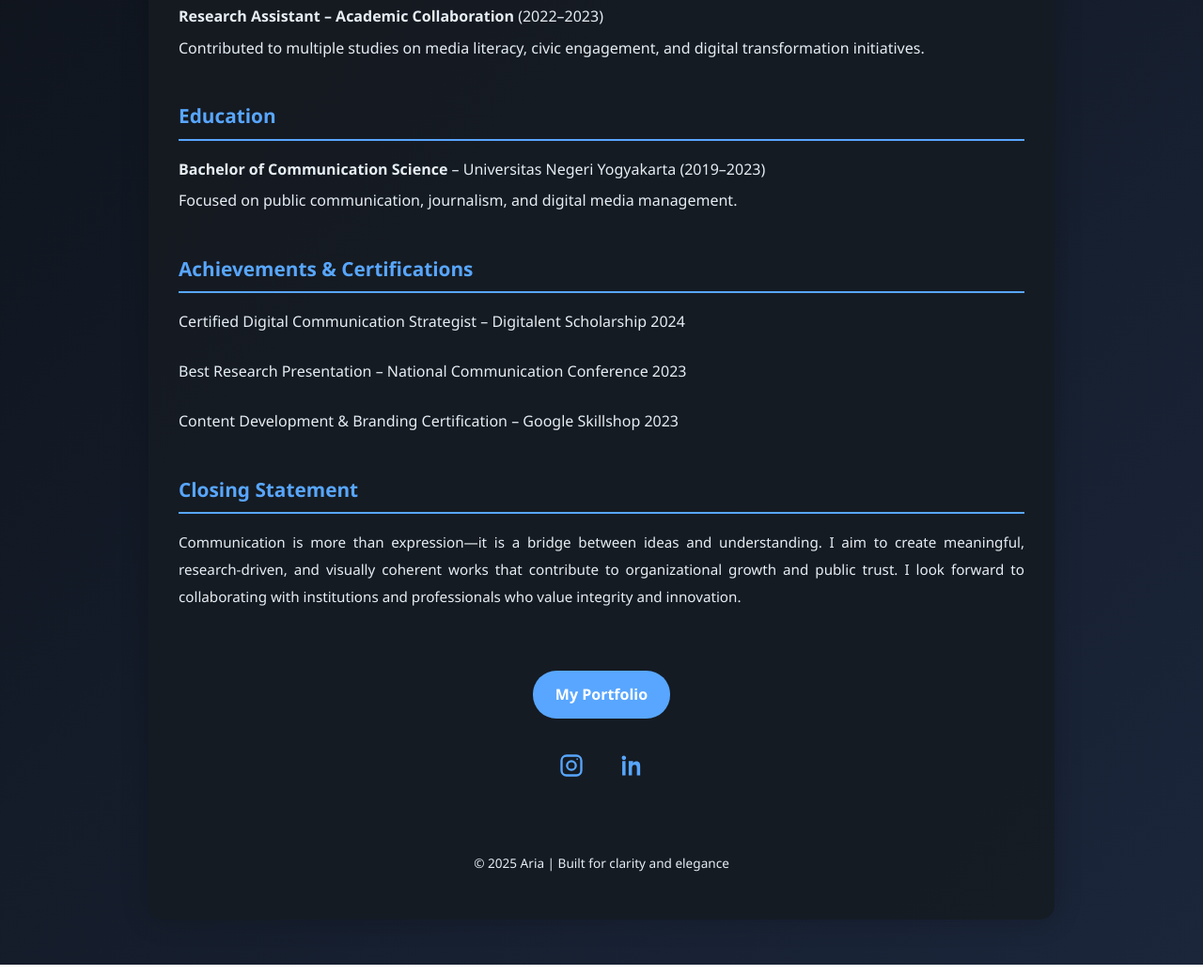
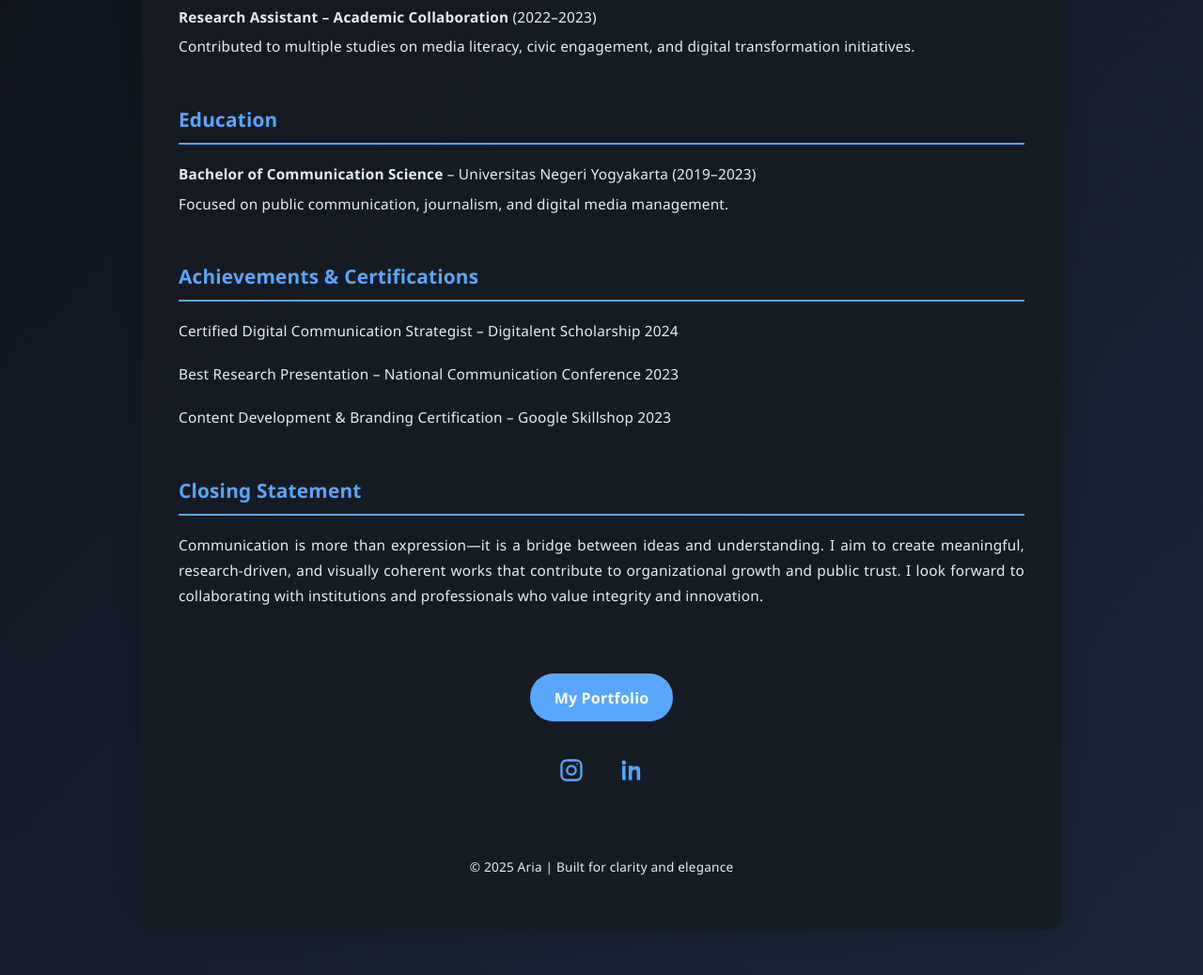
Before and after one commit to Goldemarine/ars-portofolio, a plain HTML site: page idenresume.html in a window 1280 px wide. Shown: the part 538-1576 px from the top of the page at 94% size. Drawn offline with Linux system fonts and the light colour scheme.

Commit message:
idenresume.html

```diff
--- a/idenresume.html
+++ b/idenresume.html
@@ -25,7 +25,8 @@
       font-family: 'Segoe UI', Tahoma, Geneva, Verdana, sans-serif;
       margin: 0;
       transition: background 0.4s ease, color 0.4s ease;
-      line-height: 1.8;
+      line-height: 1.75;
+      letter-spacing: 0.2px;
     }
 
     header {
@@ -49,8 +50,8 @@
 
     .switch-container {
       display: flex;
+      align-items: center;
       gap: 10px;
-      align-items: center;
     }
 
     .switch-btn {
@@ -72,41 +73,35 @@
     .container {
       max-width: 900px;
       margin: 3rem auto;
-      padding: 2rem;
+      padding: 2.5rem;
       background: var(--card-bg);
       border-radius: 15px;
       box-shadow: 0 0 30px rgba(0,0,0,0.2);
     }
 
     section {
-      margin-bottom: 2.5rem;
+      margin-bottom: 2.8rem;
     }
 
     h2 {
       color: var(--accent-color);
       border-bottom: 2px solid var(--accent-color);
-      padding-bottom: 0.3rem;
-      margin-bottom: 1rem;
+      padding-bottom: 0.4rem;
+      margin-bottom: 1.2rem;
       font-size: 1.3rem;
     }
 
-    p {
+    p, li {
       text-align: justify;
-      line-height: 1.9;
-      font-size: 0.95rem;
-      margin-bottom: 1.5rem;
+      line-height: 1.75;
+      font-size: 0.96rem;
+      margin: 0 0 1.2rem 0;
     }
 
     ul {
       list-style: none;
       padding: 0;
       margin: 0;
-    }
-
-    li {
-      margin-bottom: 1.5rem;
-      text-align: justify;
-      line-height: 1.8;
     }
 
     strong {
@@ -117,7 +112,7 @@
     .btn {
       display: inline-block;
       margin-top: 1.5rem;
-      padding: 0.7rem 1.5rem;
+      padding: 0.7rem 1.6rem;
       border-radius: 25px;
       background-color: var(--accent-color);
       color: #fff;
@@ -132,7 +127,7 @@
     }
 
     .social-icons {
-      margin-top: 2rem;
+      margin-top: 2.2rem;
       text-align: center;
     }
 
@@ -154,8 +149,10 @@
       margin-top: 3rem;
       padding: 1rem;
       color: var(--text-color);
+      line-height: 1.6;
     }
   </style>
+
   <script src="https://kit.fontawesome.com/8f0c72b3c7.js" crossorigin="anonymous"></script>
 </head>
 <body>
@@ -171,30 +168,22 @@
     <section id="about">
       <h2 id="aboutTitle">About Me</h2>
       <p id="aboutText">
-        I am an adaptable and creative communication professional who values clarity, precision, and purpose in every message.
-        With a background in media, public relations, and research, I combine analytical thinking with design sensibility
-        to craft communication strategies that resonate and create impact.
+        I am an adaptable and creative communication professional who values clarity, precision, and purpose in every message. With a background in media, public relations, and research, I combine analytical thinking with design sensibility to craft communication strategies that resonate and create impact.
       </p>
     </section>
 
     <section id="experience">
       <h2 id="expTitle">Work Experience</h2>
       <ul id="expList">
-        <li><strong>Communication Analyst – Regional Government Project</strong> (2024–Present)<br>
-          Develops communication frameworks, manages public relations, and ensures transparent dissemination of official information.
-        </li>
-        <li><strong>Research Assistant – Academic Collaboration</strong> (2022–2023)<br>
-          Contributed to multiple studies on media literacy, civic engagement, and digital transformation initiatives.
-        </li>
+        <li><strong>Communication Analyst – Regional Government Project</strong> (2024–Present)<br>Develops communication frameworks, manages public relations, and ensures transparent dissemination of official information.</li>
+        <li><strong>Research Assistant – Academic Collaboration</strong> (2022–2023)<br>Contributed to multiple studies on media literacy, civic engagement, and digital transformation initiatives.</li>
       </ul>
     </section>
 
     <section id="education">
       <h2 id="eduTitle">Education</h2>
       <ul id="eduList">
-        <li><strong>Bachelor of Communication Science</strong> – Universitas Negeri Yogyakarta (2019–2023)<br>
-          Focused on public communication, journalism, and digital media management.
-        </li>
+        <li><strong>Bachelor of Communication Science</strong> – Universitas Negeri Yogyakarta (2019–2023)<br>Focused on public communication, journalism, and digital media management.</li>
       </ul>
     </section>
 
@@ -210,9 +199,7 @@
     <section id="closing">
       <h2 id="closeTitle">Closing Statement</h2>
       <p id="closeText">
-        Communication is more than expression—it is a bridge between ideas and understanding.
-        I aim to create meaningful, research-driven, and visually coherent works that contribute to organizational growth and public trust.
-        I look forward to collaborating with institutions and professionals who value integrity and innovation.
+        Communication is more than expression—it is a bridge between ideas and understanding. I aim to create meaningful, research-driven, and visually coherent works that contribute to organizational growth and public trust. I look forward to collaborating with institutions and professionals who value integrity and innovation.
       </p>
     </section>
 
@@ -226,6 +213,7 @@
           <path d="M7.5 2h9A5.5 5.5 0 0 1 22 7.5v9a5.5 5.5 0 0 1-5.5 5.5h-9A5.5 5.5 0 0 1 2 16.5v-9A5.5 5.5 0 0 1 7.5 2zm0 2A3.5 3.5 0 0 0 4 7.5v9A3.5 3.5 0 0 0 7.5 20h9a3.5 3.5 0 0 0 3.5-3.5v-9A3.5 3.5 0 0 0 16.5 4h-9zm9.75 1.25a.75.75 0 1 1 0 1.5h-.01a.75.75 0 1 1 0-1.5h.01zM12 7a5 5 0 1 1 0 10 5 5 0 0 1 0-10zm0 2a3 3 0 1 0 0 6 3 3 0 0 0 0-6z"/>
         </svg>
       </a>
+
       <a href="https://linkedin.com" target="_blank" title="LinkedIn" aria-label="LinkedIn">
         <svg xmlns="http://www.w3.org/2000/svg" width="28" height="28" fill="var(--accent-color)" viewBox="0 0 24 24">
           <path d="M4.98 3A2 2 0 0 0 3 5a2 2 0 0 0 2 2c1.09 0 1.98-.89 1.98-2S6.07 3 4.98 3zM3.5 8h3v13h-3V8zm7 0h2.87v1.78h.04c.4-.75 1.38-1.55 2.84-1.55 3.04 0 3.6 2 3.6 4.59V21h-3v-6.26c0-1.5-.03-3.43-2.09-3.43-2.09 0-2.41 1.63-2.41 3.31V21h-3V8z"/>
```
